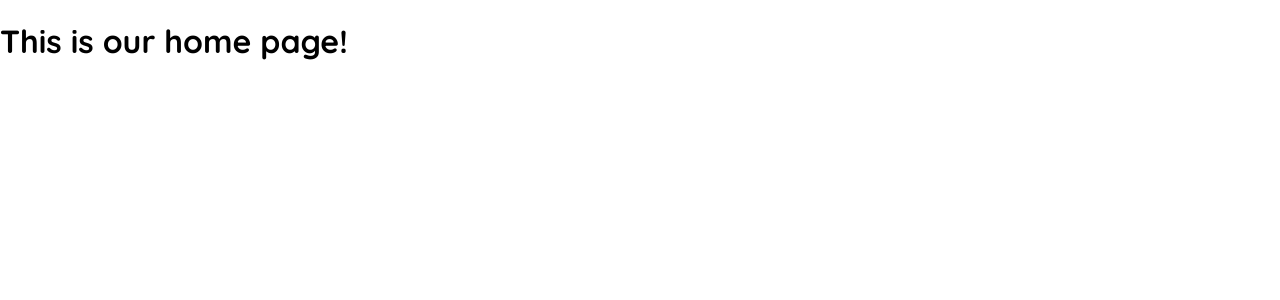
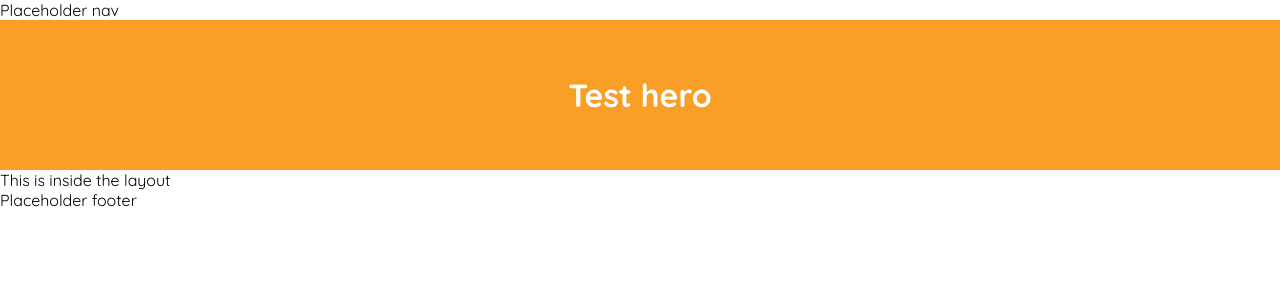
Before and after one commit to hack4impact-utk/muse-website, a Next.js app: page / in a window 1280 px wide. Shown: the top 300 px of the page. Built offline with nearby package versions, Linux system fonts and the light colour scheme.

Commit message:
Implements basic layout for the Template Component

```diff
--- a/components/Footer/index.tsx
+++ b/components/Footer/index.tsx
@@ -1,2 +1,5 @@
-// TODO Implement this commponent.
-export {};
+import React from "react";
+const Footer: React.FC = () => {
+  return <footer>Placeholder footer</footer>;
+};
+export default Footer;
--- a/components/Header/index.tsx
+++ b/components/Header/index.tsx
@@ -1,2 +1,6 @@
-// TODO Implement this component. Refer to to the Header task on Jira for more instructions.
-export {};
+import React from "react";
+const Header: React.FC = () => {
+  return <nav>Placeholder nav</nav>;
+};
+
+export default Header;
--- /dev/null
+++ b/components/Layout/index.tsx
@@ -0,0 +1,38 @@
+import React from "react";
+import Header from "components/Header";
+import Footer from "components/Footer";
+import styles from "./layout.module.scss";
+interface Options {
+  hero?: boolean;
+  heroSize?: string;
+  heroText?: string;
+}
+interface Props {
+  options?: Options;
+}
+
+const Layout: React.FC<Props> = ({ options, children }) => {
+  return (
+    <main>
+      <Header />
+      {options?.hero && options?.heroSize == "sm" && (
+        <div className={`${styles["hero"]} ${styles["hero-sm"]}`}>
+          <h1>{options?.heroText}</h1>
+        </div>
+      )}
+      {options?.hero && options?.heroSize == "md" && (
+        <div className={`${styles["hero"]} ${styles["hero-md"]}`}>
+          <h1>{options?.heroText}</h1>
+        </div>
+      )}
+      {options?.hero && options?.heroSize == "lg" && (
+        <div className={`${styles["hero"]} ${styles["hero-lg"]}`}>
+          <h1>{options?.heroText}</h1>
+        </div>
+      )}
+      {children}
+      <Footer />
+    </main>
+  );
+};
+export default Layout;
--- /dev/null
+++ b/components/Layout/layout.module.scss
@@ -0,0 +1,21 @@
+@use 'variables' as vars;
+.hero {
+    width:100%;
+    display:flex;
+    flex-direction:column;
+    justify-content:center;
+    color:white;
+    align-items:center;
+    &-sm{
+        min-height: 150px;
+        background: vars.$muse-orange;
+    }
+    &-md{
+        min-height: 300px;
+        background: vars.$muse-orange;
+    }
+    &-lg{
+        min-height: 450px;
+        background: vars.$muse-orange;
+    }
+}
--- /dev/null
+++ b/next.config.js
@@ -0,0 +1,6 @@
+const path = require("path");
+module.exports = {
+  sassOptions: {
+    includePaths: [path.join(__dirname, "styles")],
+  },
+};
--- a/pages/index.tsx
+++ b/pages/index.tsx
@@ -1,10 +1,12 @@
 import { NextPage } from "next";
+import Layout from "components/Layout";
 const Home: NextPage = () => {
-  return (
-    <main>
-      <h1>This is our home page!</h1>
-    </main>
-  );
+  const options = {
+    hero: true,
+    heroSize: "sm",
+    heroText: "Test hero",
+  };
+  return <Layout options={options}>This is inside the layout</Layout>;
 };
 
 export default Home;
```
